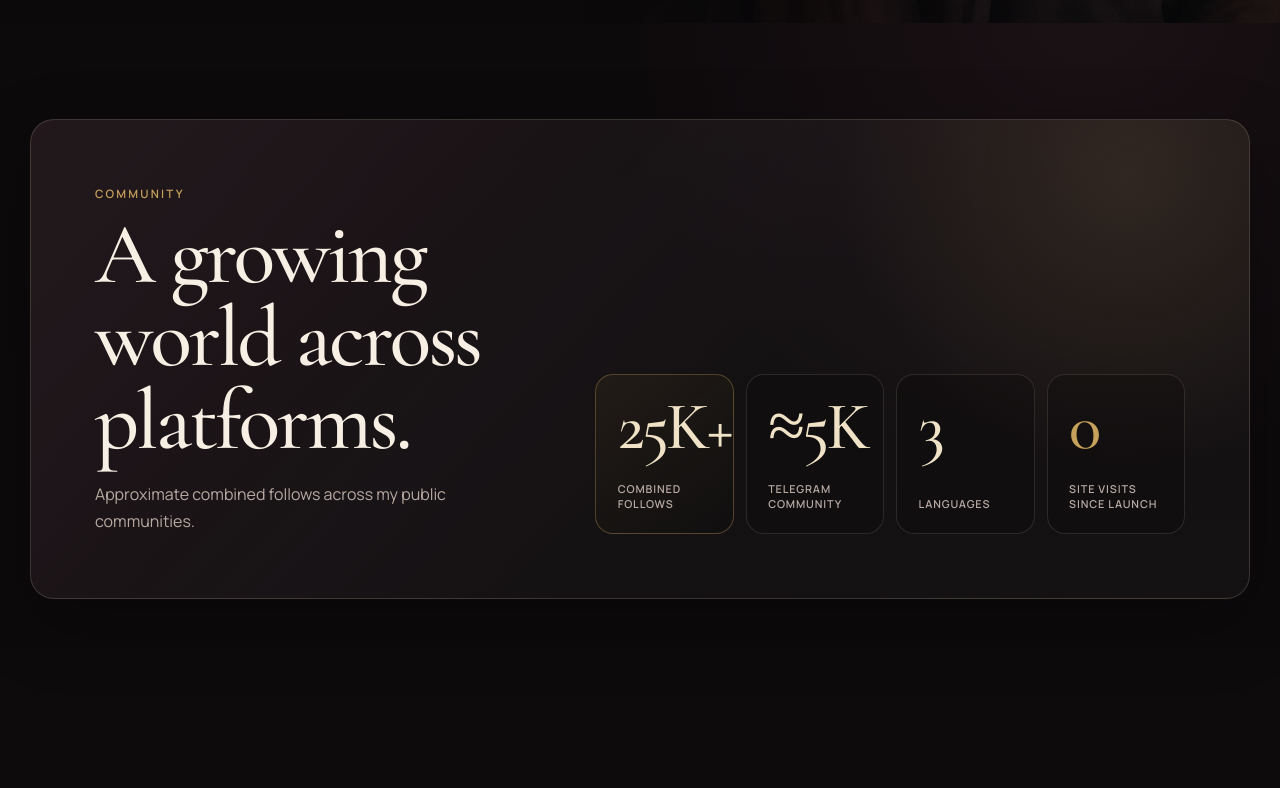
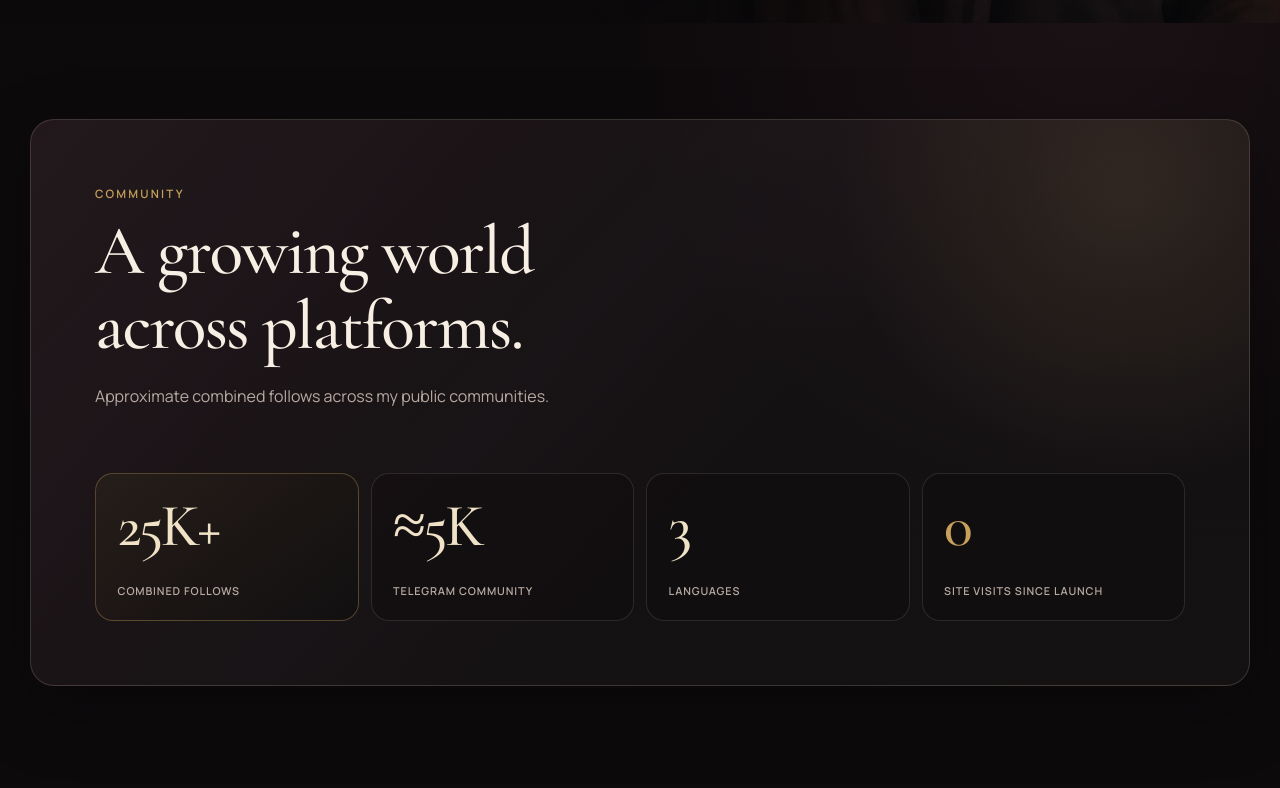
Before and after one commit to ShakoRou/serena-cersea-site, a plain HTML site: page index.html in a window 1280 px wide. Shown: the part 745-1533 px from the top of the page. Drawn offline with nearby package versions, Linux system fonts and the light colour scheme.

Commit message:
Fix community section layout

```diff
--- a/main.css
+++ b/main.css
@@ -775,3 +775,61 @@ button {
     align-items: end;
   }
 }
+
+
+/* v1.3 — Community section readability fix */
+.section--proof h2 {
+  max-width: 14ch;
+  font-size: clamp(2.35rem, 6vw, 4.35rem);
+  line-height: 1.08;
+  letter-spacing: -0.025em;
+  overflow-wrap: normal;
+}
+
+.proof-panel__heading,
+.proof-grid,
+.proof-stat {
+  min-width: 0;
+}
+
+.proof-stat {
+  min-height: 9.25rem;
+  align-content: start;
+  grid-template-rows: auto 1fr;
+  gap: 1.15rem;
+}
+
+.proof-stat strong {
+  display: block;
+  font-size: clamp(2.4rem, 5vw, 3.75rem);
+  line-height: 1;
+  white-space: nowrap;
+}
+
+.proof-stat span {
+  display: block;
+  margin-top: auto;
+  overflow-wrap: anywhere;
+  hyphens: auto;
+}
+
+@media (min-width: 980px) {
+  .proof-panel {
+    grid-template-columns: 1fr;
+    align-items: stretch;
+  }
+
+  .proof-panel__heading {
+    max-width: 48rem;
+  }
+}
+
+@media (max-width: 479px) {
+  .proof-grid {
+    grid-template-columns: 1fr;
+  }
+
+  .proof-stat {
+    min-height: 7.5rem;
+  }
+}
```
